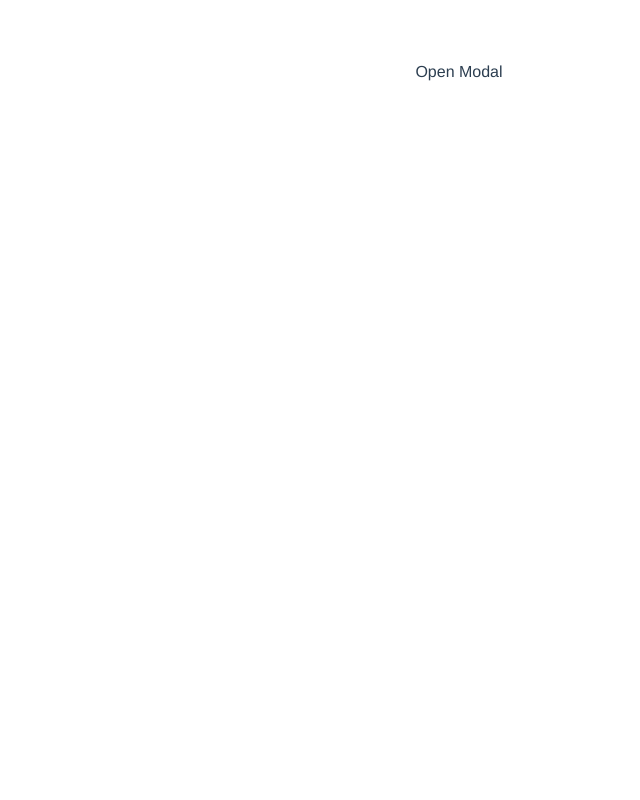
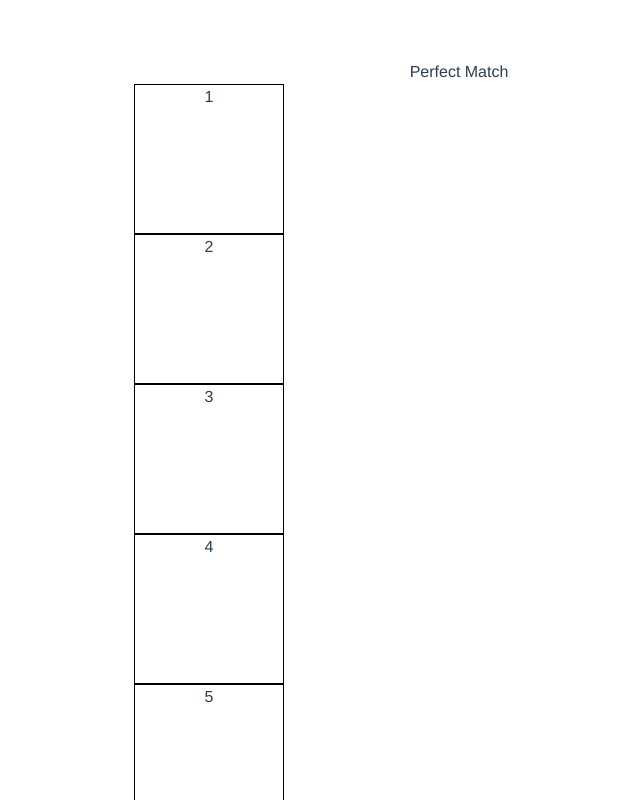
Before and after one commit to nuggetsnegin/perfect-match-helper, a Vue app: page / in a window 1280 px wide. Shown: the top 800 px of the page, without its empty margins (181-821 px from the left). Built offline with nearby package versions, Linux system fonts and the light colour scheme.

Commit message:
grid creation for perfect match

```diff
--- a/src/views/Home.vue
+++ b/src/views/Home.vue
@@ -1,6 +1,28 @@
 <template>
-    <div>
-        <button
+<!-- /*banana, cherry, grape, orange, watermelon, apple*/
+/* 4 x 4*/ -->
+    <div class="container mx-auto">
+        <h1>Perfect Match</h1>
+
+        <div class="tile-container grid grid-cols-4 gap-4 grid-rows-4">
+            <div class="tile tile1-1">1</div>
+            <div class="tile tile-1-2">2</div>
+            <div class="tile tile-1-3">3</div>
+            <div class="tile tile-1-4">4</div>
+            <div class="tile tile-2-1">5</div>
+            <div class="tile tile-2-2">6</div>
+            <div class="tile tile-2-3">7</div>
+            <div class="tile tile-2-4">8</div>
+            <div class="tile tile-3-1">9</div>
+            <div class="tile tile-3-2">10</div>
+            <div class="tile tile-3-3">11</div>
+            <div class="tile tile-3-4">12</div>
+            <div class="tile tile-4-1">13</div>
+            <div class="tile tile-4-2">14</div>
+            <div class="tile tile-4-3">15</div>
+            <div class="tile tile-4-4">16</div>
+        </div>
+        <!-- <button
             class="text-white rounded bg-pink-400 px-6 py-4 font-sans font-semibold shadow-lg hover:bg-pink-600 active:outline-none focus:outline-none"
             @click="toggleModal = !toggleModal">Open Modal
         </button>
@@ -16,9 +38,21 @@
         </div>
         <div v-if="toggleModal"
             class="absolute z-40 inset-0 opacity-25 bg-black">
-        </div>
+        </div> -->
     </div>
 </template>
+
+<style scoped>
+    .tile-container{
+        width: 650px;
+        margin: 0 auto;
+    }
+    .tile{
+        border: 1px solid black;
+        width: 150px;
+        height: 150px;
+    }
+</style>
 
 <script>
 export default {
```
